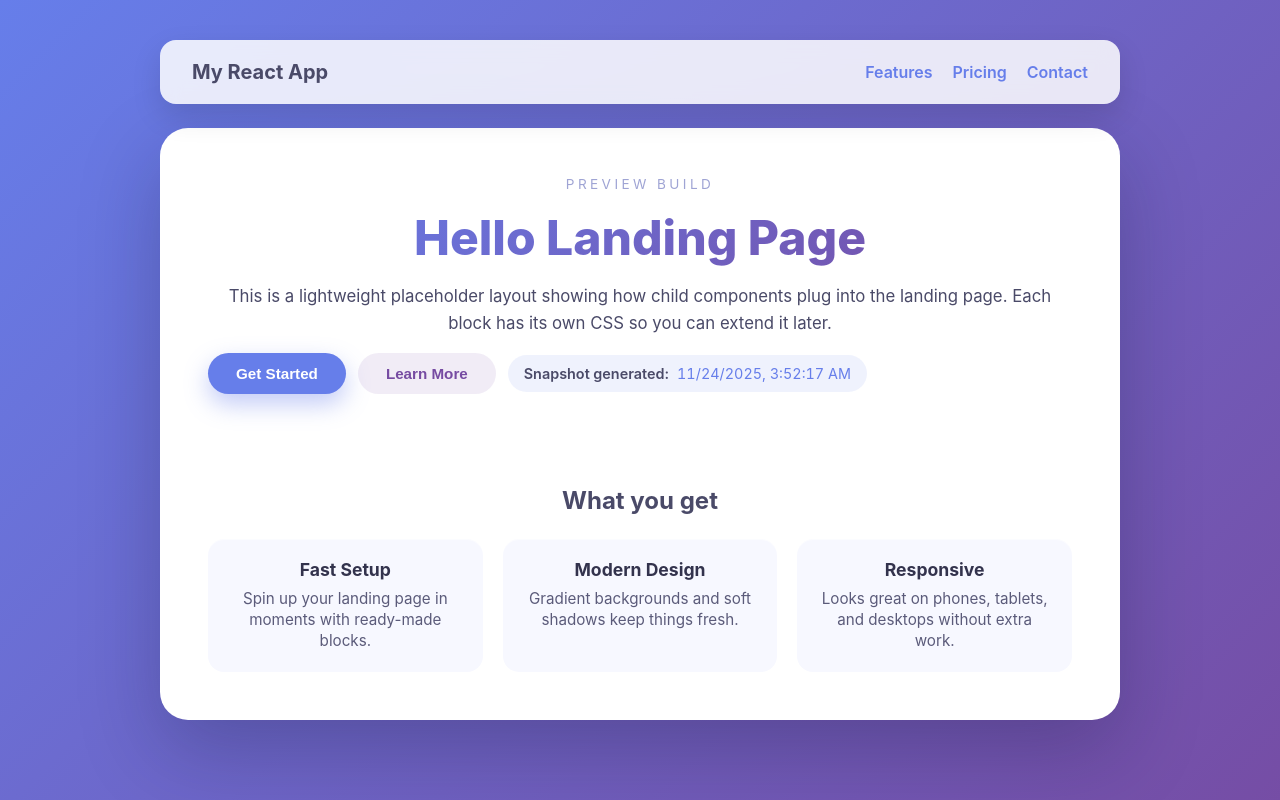
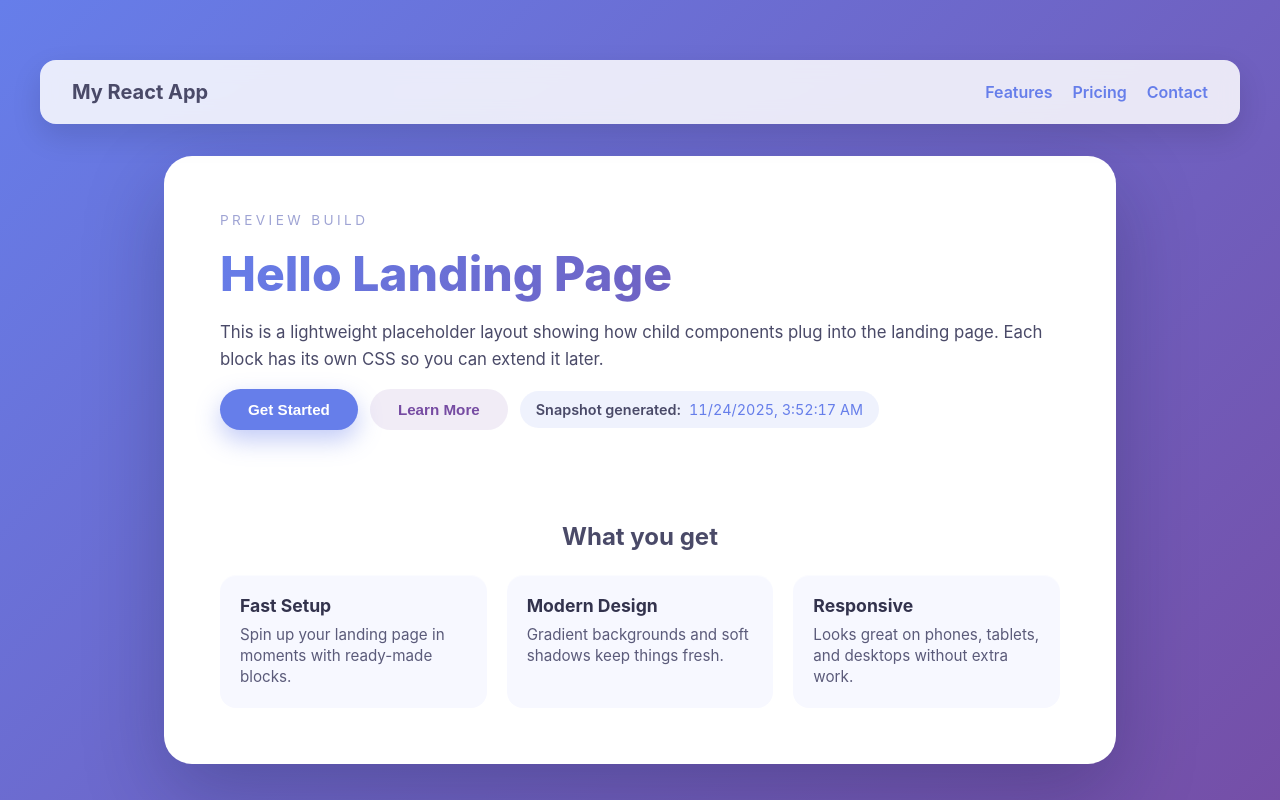
Before and after one commit to SpencerWang77/AI-Generated-YouTube-Timestamps, a React (Create React App) app: page / in a window 1280 px wide. Shown: the top 800 px of the page. Built offline with nearby package versions, Linux system fonts and the light colour scheme.

Commit message:
components write 2

```diff
--- a/src/App.css
+++ b/src/App.css
@@ -1,5 +1,5 @@
 .App {
-  text-align: center;
+  min-height: 100vh;
 }
 
 .App-logo {
--- a/src/unAuth/LandingPage.css
+++ b/src/unAuth/LandingPage.css
@@ -4,25 +4,28 @@
   align-items: center;
   justify-content: center;
   background: linear-gradient(135deg, #667eea 0%, #764ba2 100%);
-  padding: 40px 20px;
+  padding: 60px 20px;
 }
 
 .landing-shell {
   width: 100%;
-  max-width: 960px;
+  max-width: 1200px;
+  margin: 0 auto;
   display: flex;
   flex-direction: column;
-  gap: 24px;
+  gap: 32px;
 }
 
 .landing-content {
   background: #ffffff;
-  padding: 48px;
+  padding: 56px;
   border-radius: 28px;
   box-shadow: 0 30px 80px rgba(17, 18, 53, 0.25);
   display: flex;
   flex-direction: column;
   gap: 32px;
+  width: 70%;
+  margin: 0 auto;
 }
 
 .landing-hero {
--- a/src/unAuth/LandingPage.js
+++ b/src/unAuth/LandingPage.js
@@ -10,6 +10,9 @@ function LandingPage() {
     <div className="landing-page">
       <div className="landing-shell">
         <NavBar />
+        {/* <Bumpups />
+        <Timestamp />
+        <Footer /> */}
         <div className="landing-content">
           <section className="landing-hero">
             <p className="landing-kicker">Preview Build</p>
```
